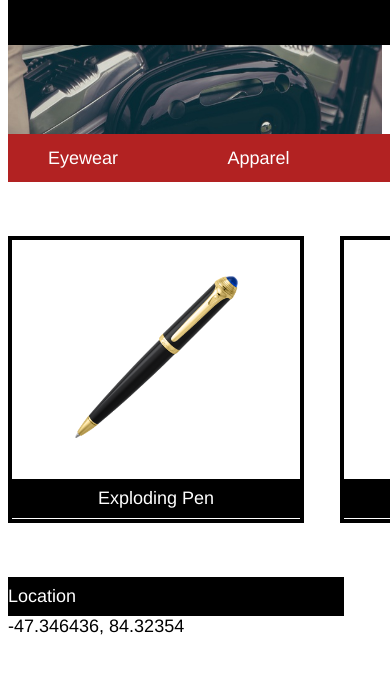
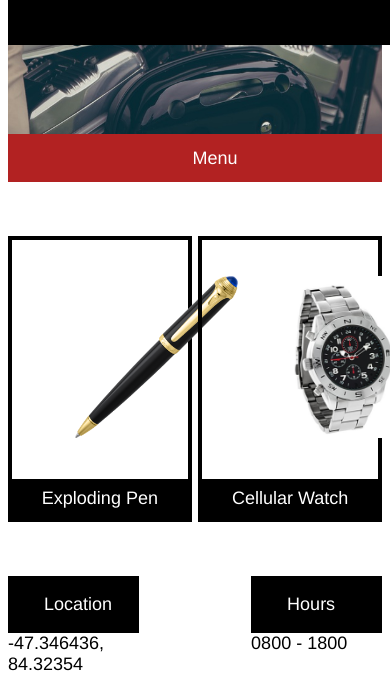
Before and after one commit to xKhrystyna/newsecretagent, a plain HTML site: page index.html in a window 390 px wide. Shown: the part 405-1100 px from the top of the page. Drawn offline with Linux system fonts and the light colour scheme.

Commit message:
add tablet responsive design

```diff
--- a/index.html
+++ b/index.html
@@ -38,12 +38,13 @@
      <!-- Menu -->
 <div class="listmom">
   <ul style="list-style-type:none">
-    <li>Eyewear</li>
-    <li>Apparel</li>
-    <li>Gadgets</li>
-    <li>Vehicles</li>
-    <li>Classes</li>
-    <li>Contact</li>
+    <li class="hide">Eyewear</li>
+    <li class="hide">Apparel</li>
+    <li class="hide">Gadgets</li>
+    <li class="hide">Vehicles</li>
+    <li class="hide">Classes</li>
+    <li class="hide">Contact</li>
+    <li id="tablet">Menu</li>
   </ul>
 </div>
   <!-- Pen -->
@@ -76,7 +77,7 @@
       </div>
 
       <!-- Glasses -->
-      <div class="box">
+      <div id="tabletglasses" class="box">
 
         <div class="image">
          <img class="size2" src="./resources/glasses.png" />
--- a/resources/css/style.css
+++ b/resources/css/style.css
@@ -57,7 +57,6 @@
   width: 100%;
 }
 
-
 ul{
   background-color: firebrick;
   color: white;
@@ -65,7 +64,7 @@
   padding-bottom: 0.77rem;
   display: flex;
   justify-content: space-between;
-  width: 940px;
+  max-width: 940px;
   margin: 0 auto;
 }
 
@@ -96,9 +95,8 @@
   flex-wrap: wrap;
   flex-direction: row;
   justify-content: space-between;
-  width: 960px;
   margin: 0 auto;
-  width: 960px;
+  max-width: 960px;
 }
 .size{
   height: 9rem;
@@ -115,8 +113,9 @@
 .box2{
   color: white;
   background-color: black;
-  padding-top: 0.5rem;
-  padding-bottom: 0.5rem;
+  padding-top: 1rem;
+  padding-bottom: 1rem;
+  padding-left: 2rem;
 }
 .boxwrap{
   flex-direction: column;
@@ -128,7 +127,7 @@
 .wrap2{
   display: flex;
   justify-content: space-between;
-  width: 960px;
+  max-width: 960px;
   margin: 0 auto;
 }
 .wrapmom{
@@ -148,3 +147,23 @@
   width: 100%;
   background-color: black;
 }
+#tablet{
+  display: none;
+}
+
+@media only screen and (max-width: 1024px){
+.hide{
+  display: none;
+}
+#tablet{
+display: flex;
+margin: 0 auto;
+}
+#tabletglasses{
+display: none;
+}
+.box{
+  width: 47%;
+}
+
+}
```
